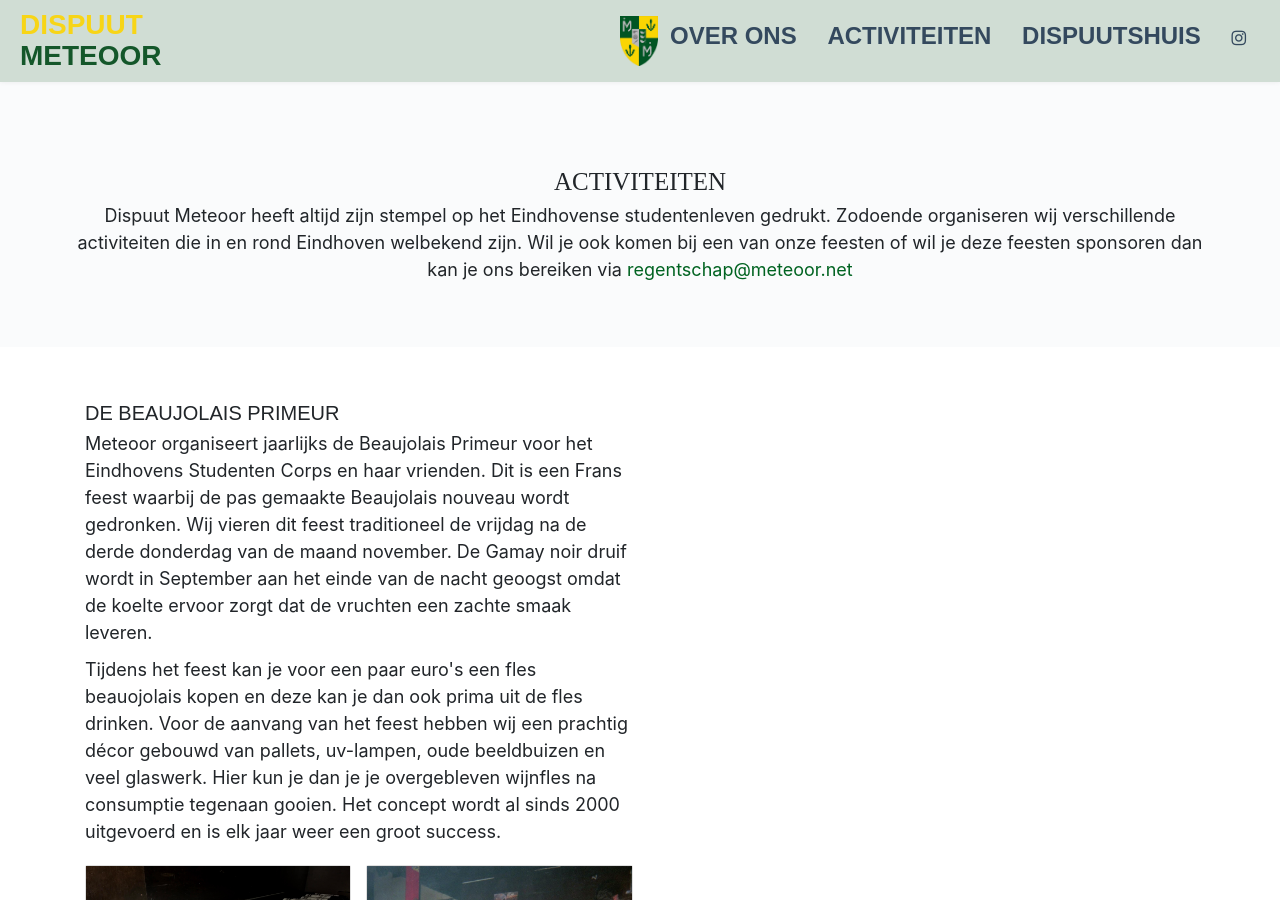
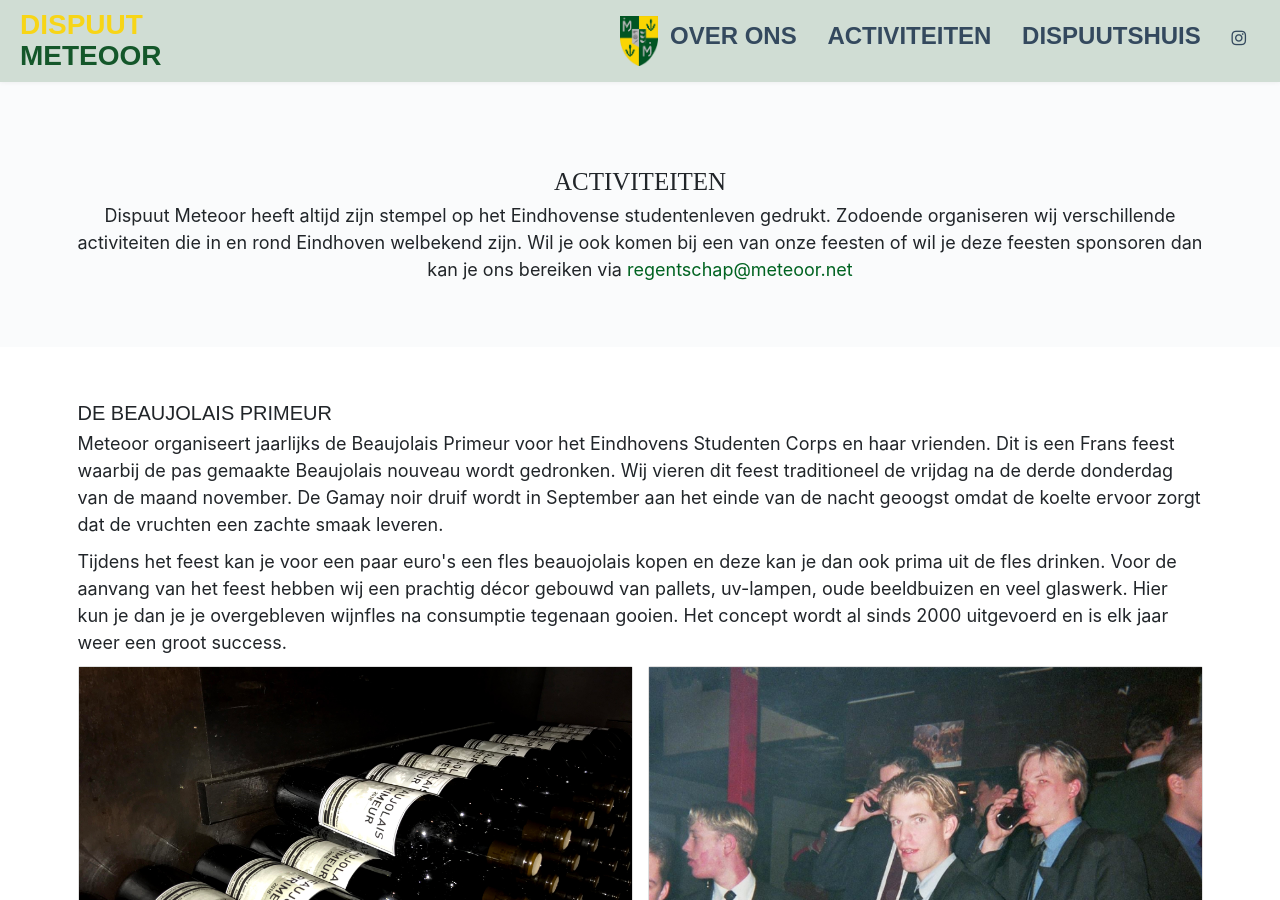
Before and after one commit to Meteoor1958/Meteoor1958.github.io, a Jekyll site: the page built from activiteiten.html, in a window 1280 px wide and 900 px high. Built offline with Jekyll 4.4.1, drawn with Linux system fonts in a browser that asks for light colours.

Commit message:
test jafet

```diff
--- a/activiteiten.html
+++ b/activiteiten.html
@@ -17,8 +17,6 @@ layout: default
 <section class="white-bg">
     <div id="beaujolais" class="container inner">
             <!-- Text and picture column -->
-            <div class="col col-lg-6 col-md-6 col-sm-12 col-12 d-flex flex-column">
-                <div>
                     <h2>De Beaujolais Primeur</h2>
                     <p> Meteoor organiseert jaarlijks de Beaujolais Primeur voor het Eindhovens Studenten Corps en haar vrienden.
                         Dit is een Frans feest waarbij de pas gemaakte Beaujolais nouveau wordt gedronken.
@@ -29,7 +27,6 @@ layout: default
                         Voor de aanvang van het feest hebben wij een prachtig décor gebouwd van pallets,
                         uv-lampen, oude beeldbuizen en veel glaswerk. Hier kun je dan je je overgebleven wijnfles na consumptie tegenaan gooien.
                         Het concept wordt al sinds 2000 uitgevoerd en is elk jaar weer een groot success. </p>
-                </div>
                 <div class="row mt-3">
                     <div class="col col-lg-6 col-md-6 col-sm-6 col-12">
                         <div class="card" style="width: 100%">
@@ -42,7 +39,6 @@ layout: default
                         </div>
                     </div>
                 </div>
-            </div>
     </div>
 </section>
 
```
